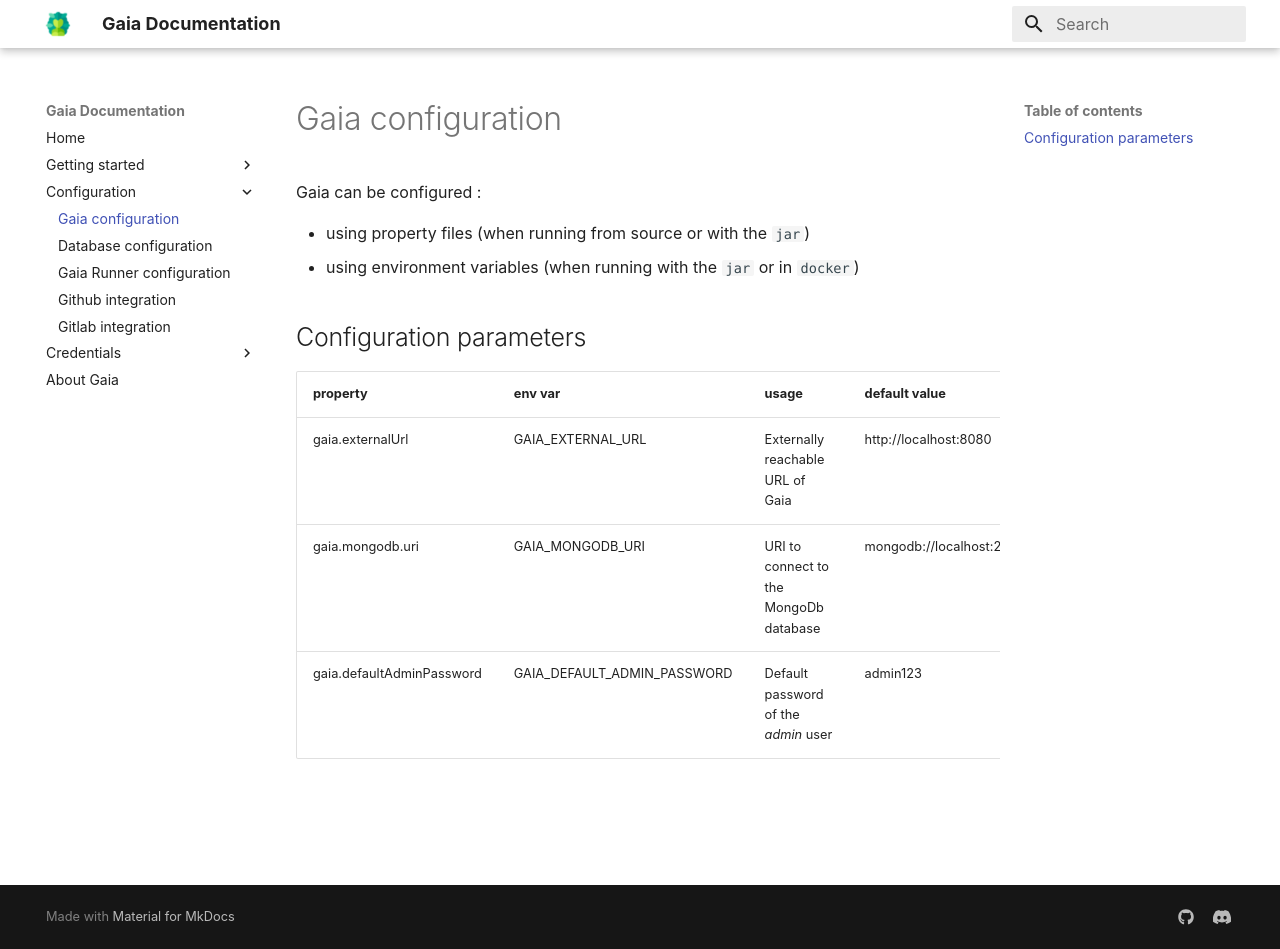
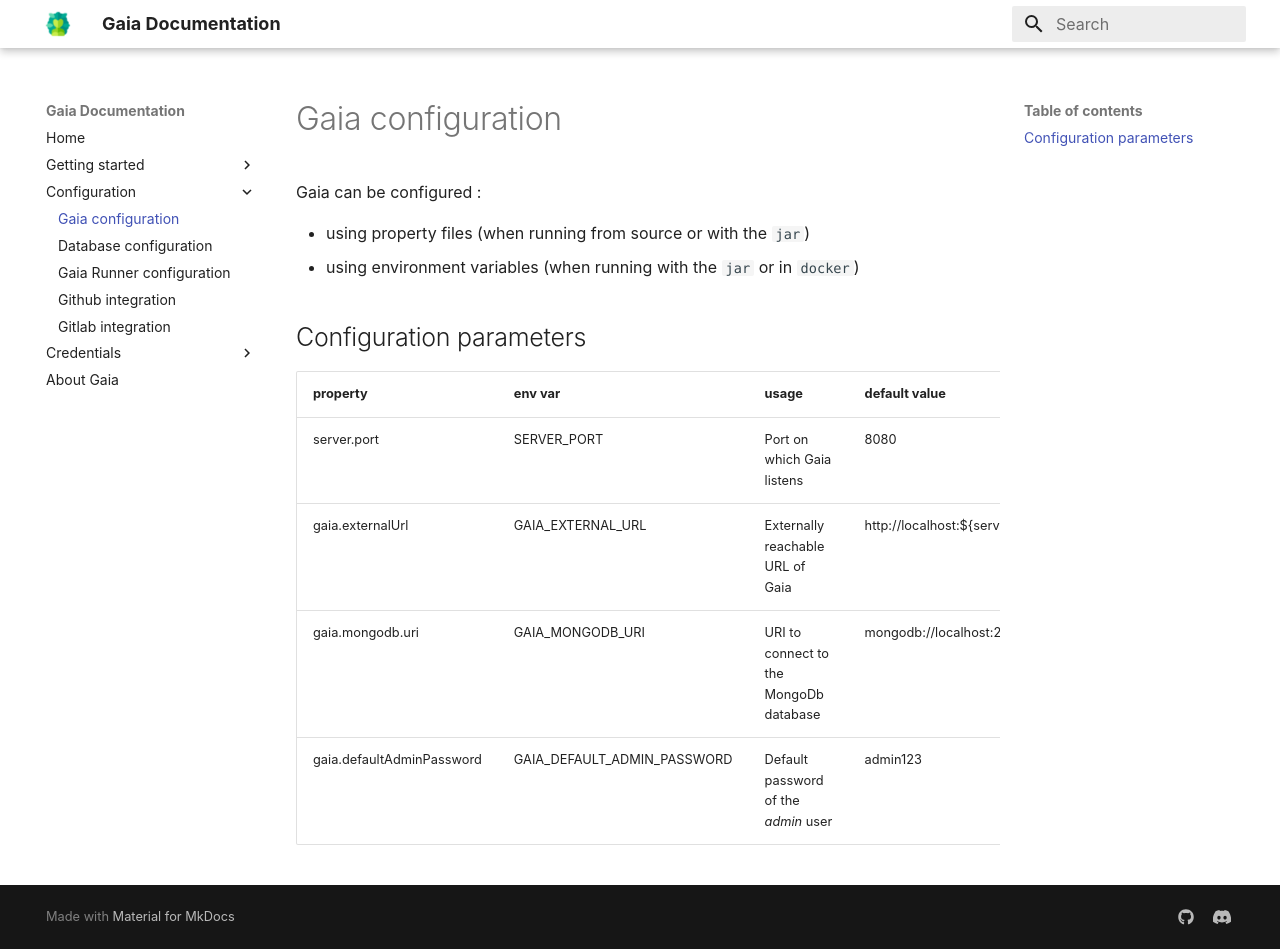
Before and after one commit to gaia-app/docs, an MkDocs documentation site: the page built from content/configuration/gaia-configuration.md, in a window 1280 px wide and 949 px high. Built offline with MkDocs 1.6.1 and Material for MkDocs 9.7.7, drawn with Linux system fonts in a browser that asks for light colours.

Commit message:
✨ : add server.port configuration parameter

```diff
--- a/content/configuration/gaia-configuration.md
+++ b/content/configuration/gaia-configuration.md
@@ -9,6 +9,7 @@
 
 |property                  |env var                     |usage                                  |default value                  |
 |--------------------------|----------------------------|---------------------------------------|-------------------------------|
-|gaia.externalUrl          |GAIA_EXTERNAL_URL           |Externally reachable URL of Gaia       |http://localhost:8080          |
+|server.port               |SERVER_PORT                 |Port on which Gaia listens             |8080                           |
+|gaia.externalUrl          |GAIA_EXTERNAL_URL           |Externally reachable URL of Gaia       |http://localhost:${server.port}|
 |gaia.mongodb.uri          |GAIA_MONGODB_URI            |URI to connect to the MongoDb database |mongodb://localhost:27017/gaia |
 |gaia.defaultAdminPassword |GAIA_DEFAULT_ADMIN_PASSWORD |Default password of the _admin_ user   |admin123                       |
```
